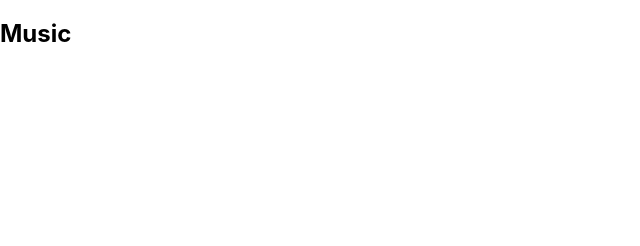
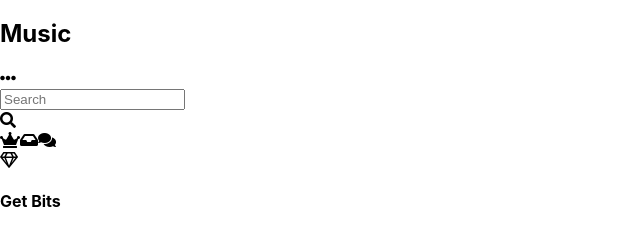
Before and after one commit to Richie1136/TwitchClone, a React (Create React App) app in the folder twitchclone/: page / in a window 1280 px wide. Shown: the part 452-698 px from the top of the page, without its empty margins (0-640 px from the left). Built offline with nearby package versions, Linux system fonts and the light colour scheme.

Commit message:
Getting everything that is on the twitch header set up with icons and information

```diff
--- a/twitchclone/src/components/header/Header.js
+++ b/twitchclone/src/components/header/Header.js
@@ -13,15 +13,28 @@ const Header = () => {
         <h2>Esports</h2>
         <h2>Music</h2>
         <div className='header-vertical_line'></div>
+        <i className="fas fa-ellipsis-h"></i>
       </div>
-      <div className='header-center'></div>
-      <div className='header-right'></div>
+      <div className='header-center'>
+        <input type='text' placeholder='Search' />
+        <div className='header-centerlogo'>
+          <i className="fas fa-search"></i>
+        </div>
+      </div>
+      <div className='header-right'>
+        <div className='header-right_container'>
+          <i className="fas fa-crown"></i>
+          <i className="fas fa-inbox"></i>
+          <i className="fas fa-comments"></i>
+          <div className='header-right_bits'>
+            <i class="far fa-gem"></i>
+            <h4>Get Bits</h4>
+          </div>
+        </div>
+      </div>
 
     </div>
   )
 }
 
 export default Header
-
-
-{/* <a href="https://www.freepnglogos.com/pics/twitch-logo-png">Twitch Logo from freepnglogos.com</a> */ }
```
